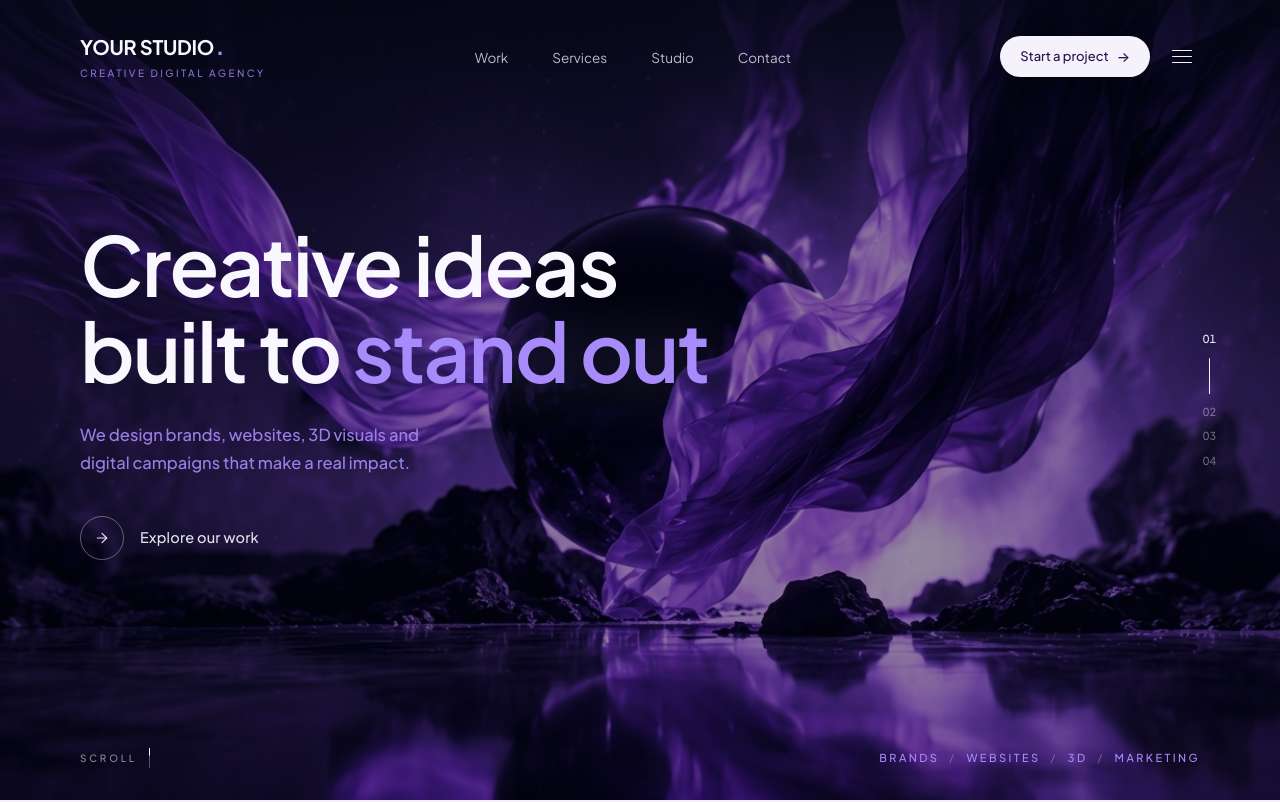
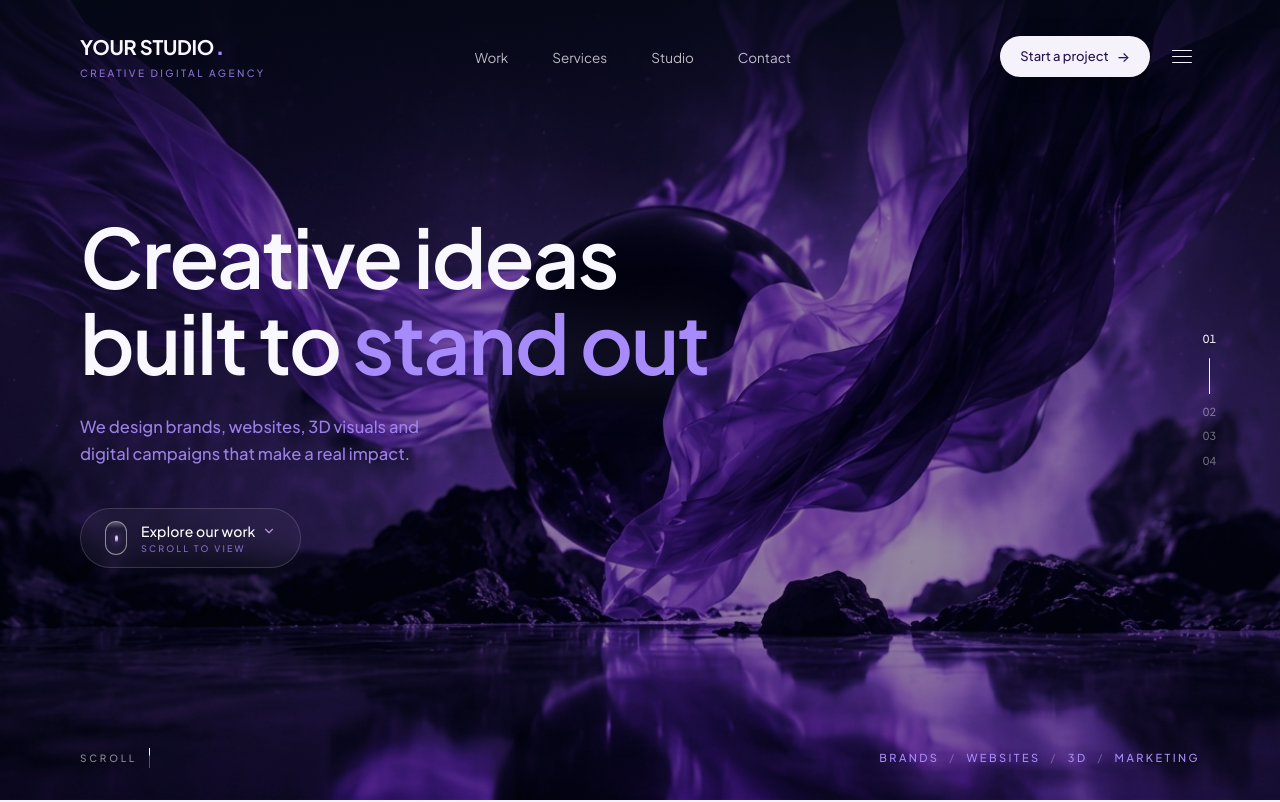
Before and after one commit to hashalagayendra/com, a Next.js app: page / in a window 1280 px wide. Shown: the top 802 px of the page. Built offline with nearby package versions, Linux system fonts and the light colour scheme.

Commit message:
feat: add Hero component and global styles for digital agency landing page

```diff
--- a/src/app/globals.css
+++ b/src/app/globals.css
@@ -72,3 +72,25 @@ button, input, select, textarea {
     --studio-copy-weight: 500;
   }
 }
+
+@keyframes mouseScroll {
+  0% {
+    transform: translateY(0);
+    opacity: 0;
+  }
+  20% {
+    opacity: 1;
+  }
+  70% {
+    transform: translateY(8px);
+    opacity: 0.9;
+  }
+  100% {
+    transform: translateY(14px);
+    opacity: 0;
+  }
+}
+
+.animate-mouse-scroll {
+  animation: mouseScroll 1.7s cubic-bezier(0.45, 0, 0.55, 1) infinite;
+}
--- a/src/components/Hero.tsx
+++ b/src/components/Hero.tsx
@@ -1,7 +1,7 @@
 "use client";
 
 import React from "react";
-import { ArrowRight } from "lucide-react";
+import { ArrowRight, ChevronDown } from "lucide-react";
 
 interface HeroProps {
   onShowToast?: (message: string) => void;
@@ -166,22 +166,34 @@ export default function Hero(props?: HeroProps) {
             We design brands, websites, 3D visuals and digital campaigns that make a real impact.
           </p>
 
-          {/* Explore our work button (Circular arrow + text label) */}
+          {/* Luxury Glassmorphic Scroll to Explore Control */}
           <button
             onClick={() => handleScrollTo("work")}
-            className="inline-flex items-center gap-3.5 sm:gap-4 mt-7 sm:mt-9 lg:mt-10 group bg-transparent border-none cursor-pointer p-0 text-left transition-transform duration-200 hover:translate-x-1"
-            aria-label="Explore our work"
+            className="group inline-flex items-center gap-3.5 mt-8 sm:mt-10 px-5 py-2.5 sm:px-6 sm:py-3 rounded-full bg-white/[0.04] hover:bg-white/[0.08] border border-white/15 hover:border-purple-400/50 backdrop-blur-md text-left transition-all duration-300 hover:scale-[1.02] hover:shadow-[0_0_28px_rgba(167,139,250,0.3)] cursor-pointer"
+            aria-label="Scroll down to explore featured work"
           >
-            <div className="w-10 h-10 sm:w-11 sm:h-11 rounded-full border border-[var(--studio-ink)]/35 flex items-center justify-center transition-all duration-300 group-hover:border-[var(--studio-ink)] group-hover:bg-[var(--studio-ink)]/10 group-hover:scale-105 group-hover:shadow-[0_0_20px_rgba(255,255,255,0.2)]">
-              <ArrowRight
-                size={16}
-                className="text-[var(--studio-ink)]/90 transition-transform duration-300 group-hover:translate-x-0.5 group-hover:text-[var(--studio-ink)]"
-                strokeWidth={1.75}
-              />
+            {/* Precision Micro-engineered Mouse Capsule */}
+            <div className="relative w-5 h-8 sm:w-[22px] sm:h-[34px] rounded-full border-[1.5px] border-white/50 group-hover:border-white transition-colors flex justify-center pt-1.5 overflow-hidden bg-white/[0.02]">
+              {/* Subtle glass reflection accent */}
+              <div className="absolute top-0 inset-x-0 h-1.5 bg-gradient-to-b from-white/30 to-transparent pointer-events-none" />
+              {/* Animated glowing wheel pill */}
+              <div className="w-[3px] h-[6px] rounded-full bg-gradient-to-b from-white via-purple-200 to-purple-400 shadow-[0_0_8px_rgba(167,139,250,0.85)] animate-mouse-scroll" />
             </div>
-            <span className="studio-action text-[13.5px] sm:text-[14.5px] text-[var(--studio-ink)]/90 transition-colors duration-300 group-hover:text-[var(--studio-ink)]">
-              Explore our work
-            </span>
+
+            {/* Typography & Downward Directional Indicator */}
+            <div className="flex flex-col">
+              <span className="studio-action text-[13px] sm:text-[14px] text-white flex items-center gap-1.5 group-hover:text-purple-200 transition-colors">
+                Explore our work
+                <ChevronDown
+                  size={14}
+                  className="text-purple-300/80 group-hover:text-white group-hover:translate-y-0.5 transition-transform duration-300"
+                  strokeWidth={2}
+                />
+              </span>
+              <span className="studio-label text-[9px] text-[#a78bfa]/75 tracking-[0.2em] uppercase">
+                Scroll to view
+              </span>
+            </div>
           </button>
         </div>
       </div>
@@ -219,9 +231,9 @@ export default function Hero(props?: HeroProps) {
       <footer className="relative z-30 w-full px-6 sm:px-10 md:px-14 lg:px-20 pb-6 sm:pb-8 flex-shrink-0 flex items-center justify-between">
         {/* Left: SCROLL indicator */}
         <button
-          onClick={() => handleScrollTo("about")}
+          onClick={() => handleScrollTo("work")}
           className="inline-flex items-center bg-transparent border-none cursor-pointer p-0 text-[var(--studio-ink)]/55 hover:text-[var(--studio-ink)] transition-colors group"
-          aria-label="Scroll down"
+          aria-label="Scroll down to work"
         >
           <span className="text-[9.5px] sm:text-[10px] font-medium tracking-[0.24em] sm:tracking-[0.28em] uppercase">
             SCROLL
```
